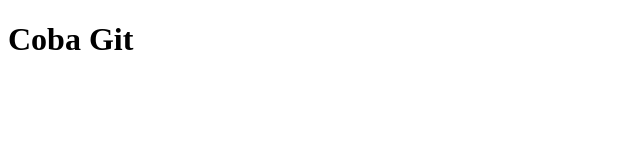
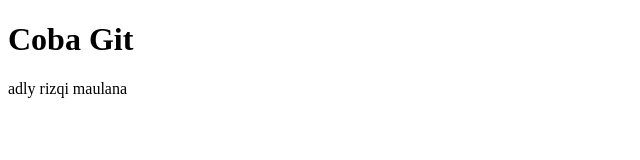
Before and after one commit to ADLYRIZQIMAULANA-web/itw2026_263040008, a plain HTML site: page 04-git-dan-github/coba.html in a window 1280 px wide. Shown: the whole page, without its empty margins (0-640 px from the left). Drawn offline with Linux system fonts and the light colour scheme.

Commit message:
membuat file coba.text dan menambahkan paragraf

```diff
--- a/04-git-dan-github/coba.html
+++ b/04-git-dan-github/coba.html
@@ -7,5 +7,6 @@
 </head>
 <body>
 <h1>Coba Git</h1>
+<p>adly rizqi maulana</p>
 </body>
 </html>
```
Also changed, not shown: 1 other file.
